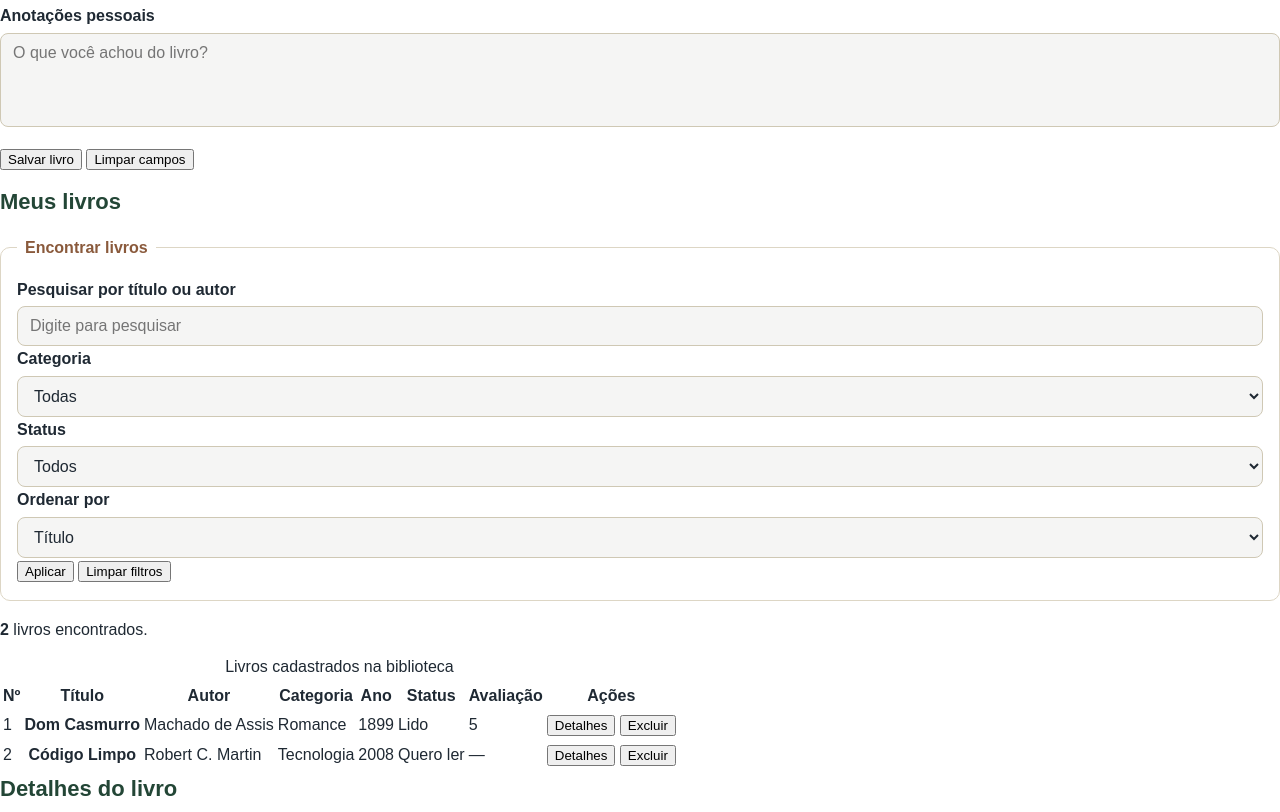
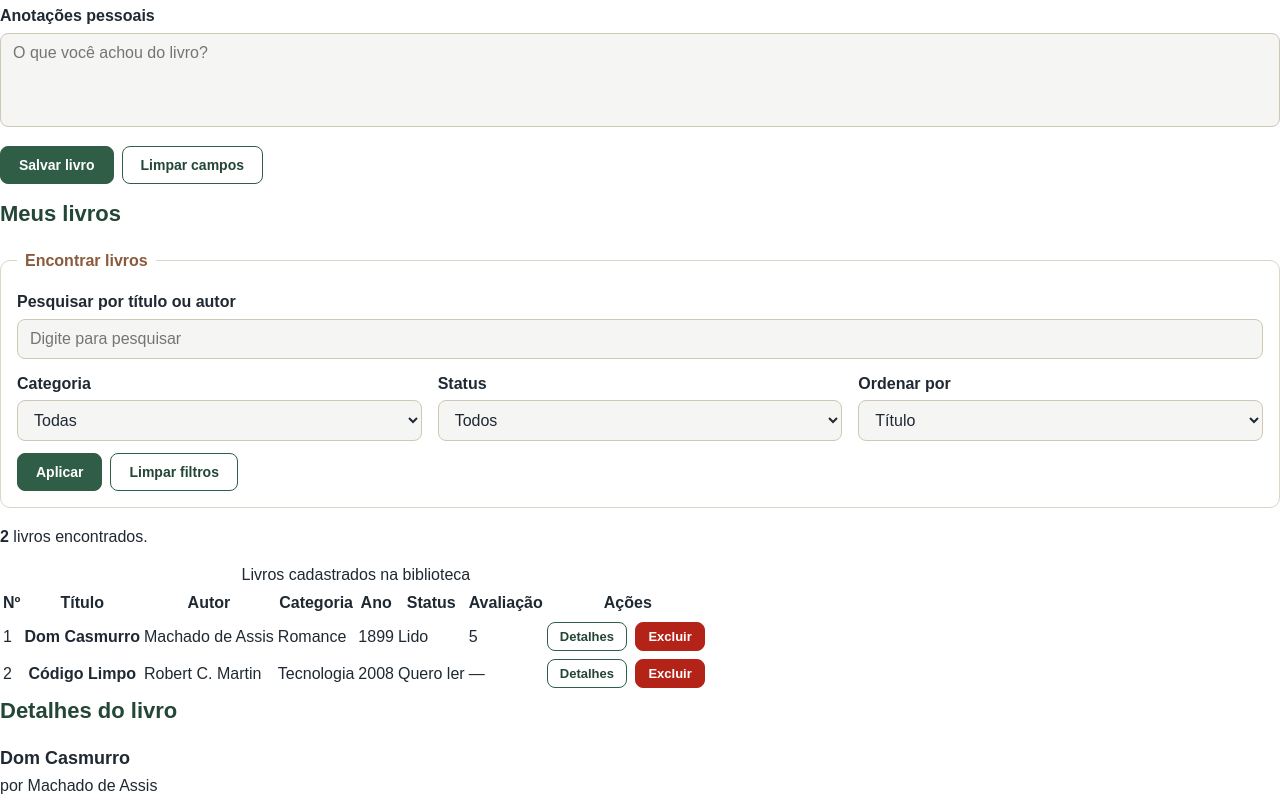
Before and after one commit to marymours013/Biblioteca_privada, a plain HTML site: page index.html in a window 1280 px wide. Shown: the part 757-1569 px from the top of the page. Drawn offline with Linux system fonts and the light colour scheme; files that its build step writes are made by us from their sources.

Commit message:
style: estiliza filtros, botões e estados de interação

```diff
--- a/assets/css/style.css
+++ b/assets/css/style.css
@@ -211,3 +211,72 @@ textarea:focus {
   border-color: #2f5d46;
   outline: none;
 }
+
+/* Pesquisa, filtros e ordenação (Flexbox) */
+#biblioteca fieldset {
+  display: flex;
+  flex-wrap: wrap;
+  align-items: flex-end;
+  gap: 12px 16px;
+}
+
+#biblioteca .campo {
+  flex: 1 1 160px;
+}
+
+#biblioteca .campo-largo {
+  flex-basis: 100%;
+}
+
+.acoes {
+  display: flex;
+  flex-wrap: wrap;
+  gap: 8px;
+}
+
+/* Botões */
+.btn {
+  padding: 10px 18px;
+  font-family: inherit;
+  font-size: 14px;
+  font-weight: 700;
+  border: 1px solid transparent;
+  border-radius: 8px;
+  cursor: pointer;
+}
+
+.btn-pequeno {
+  margin: 2px 4px 2px 0;
+  padding: 6px 12px;
+  font-size: 13px;
+}
+
+.btn-primario {
+  color: #ffffff;
+  background-color: #2f5d46;
+  border-color: #2f5d46;
+}
+
+.btn-primario:hover {
+  background-color: #234636;
+}
+
+.btn-secundario {
+  color: #234636;
+  background-color: #ffffff;
+  border-color: #2f5d46;
+}
+
+.btn-secundario:hover {
+  background-color: #eaf2ed;
+}
+
+.btn-perigo {
+  color: #ffffff;
+  background-color: #b42318;
+  border-color: #b42318;
+}
+
+.btn-perigo:hover {
+  background-color: #8f1c12;
+}
```
